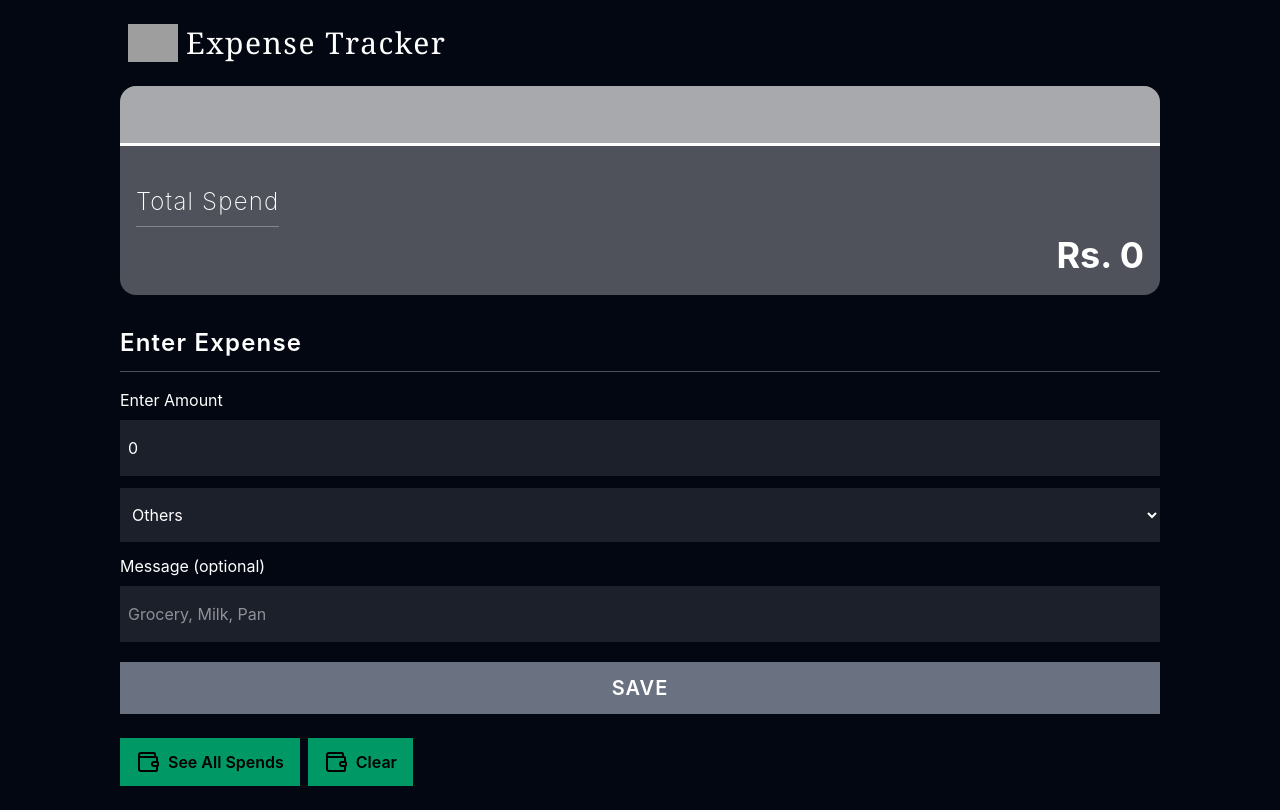
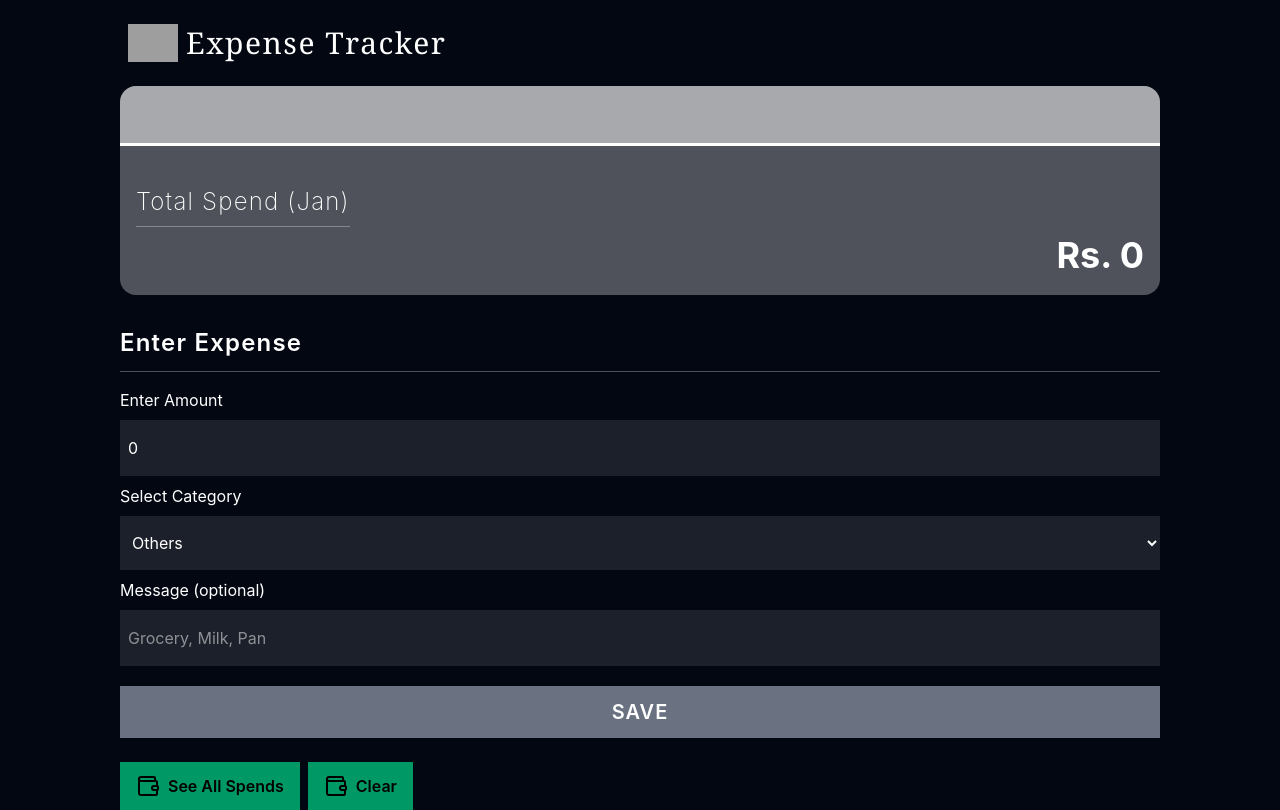
Before and after one commit to AbhirupRoy27/Expense-Tracker, a React (Vite) app in the folder Expense-Tracker-Frontend/: page / in a window 1280 px wide. Built offline with nearby package versions, Linux system fonts and the light colour scheme; grey boxes are pictures that could not be loaded.

Commit message:
feat: display current month in AmountCard header and improve CategorySelector layout

```diff
--- a/Expense-Tracker-Frontend/src/App/components/AmountCard.jsx
+++ b/Expense-Tracker-Frontend/src/App/components/AmountCard.jsx
@@ -2,13 +2,30 @@ import { useSelector } from 'react-redux'
 
 function AmountCard() {
   const { amount } = useSelector((s) => s.input)
+
+  const months = [
+    'Jan',
+    'Feb',
+    'Mar',
+    'Apr',
+    'May',
+    'Jun',
+    'Jul',
+    'Aug',
+    'Sept',
+    'Oct',
+    'Nov',
+    'Dec',
+  ]
+
+  const month = months[new Date().getMonth()]
 
   return (
     <div className="w-full sm:w-auto  bg-white/30 my-6 rounded-2xl">
       <div className="min-h-15 w-full bg-white/50 rounded-tr-2xl rounded-tl-2xl border-b-3 border-white object-cover"></div>
       <div className="px-4 pt-10 pb-5">
         <h2 className="text-2xl mb-2 font-extralight tracking-wider border-b border-white/30 w-fit pb-2">
-          Total Spend
+          Total Spend ({month})
         </h2>
         <h1 className="text-4xl text-right font-bold">Rs. {amount}</h1>
       </div>
--- a/Expense-Tracker-Frontend/src/App/components/CategorySelector.jsx
+++ b/Expense-Tracker-Frontend/src/App/components/CategorySelector.jsx
@@ -15,8 +15,10 @@ function CategorySelector({ value, setInputs }) {
   }
 
   return (
+    <>
+      <label>Select Category</label>
       <select
-      className="py-4 px-2 my-1 bg-white/10 focus:bg-white/20 focus:outline-0"
+        className="py-4 px-2 bg-white/10 focus:bg-white/20 focus:outline-0"
         onChange={handleChange}
         value={value}
         name="category"
@@ -26,6 +28,7 @@ function CategorySelector({ value, setInputs }) {
         ))}
         <option defaultValue={'Others'}>Others</option>
       </select>
+    </>
   )
 }
 
```
Lines whose indentation alone changed are shown as unchanged.
